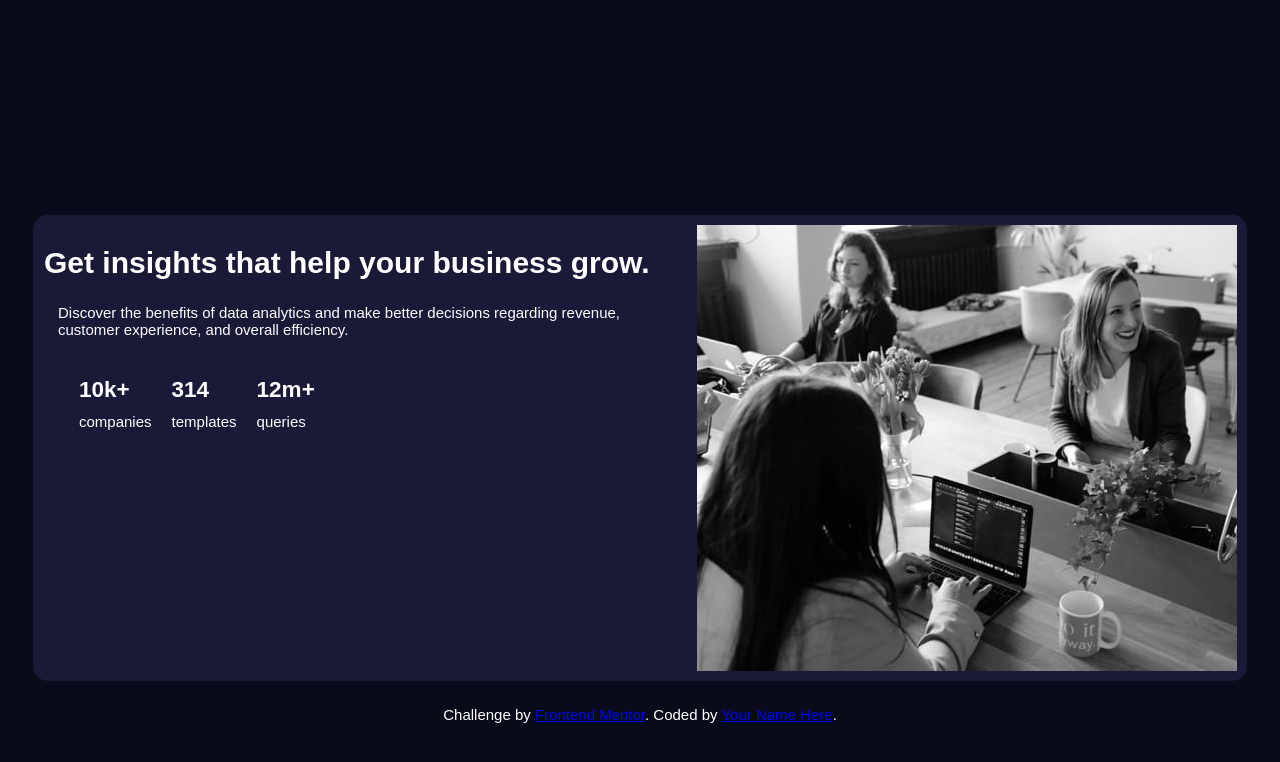
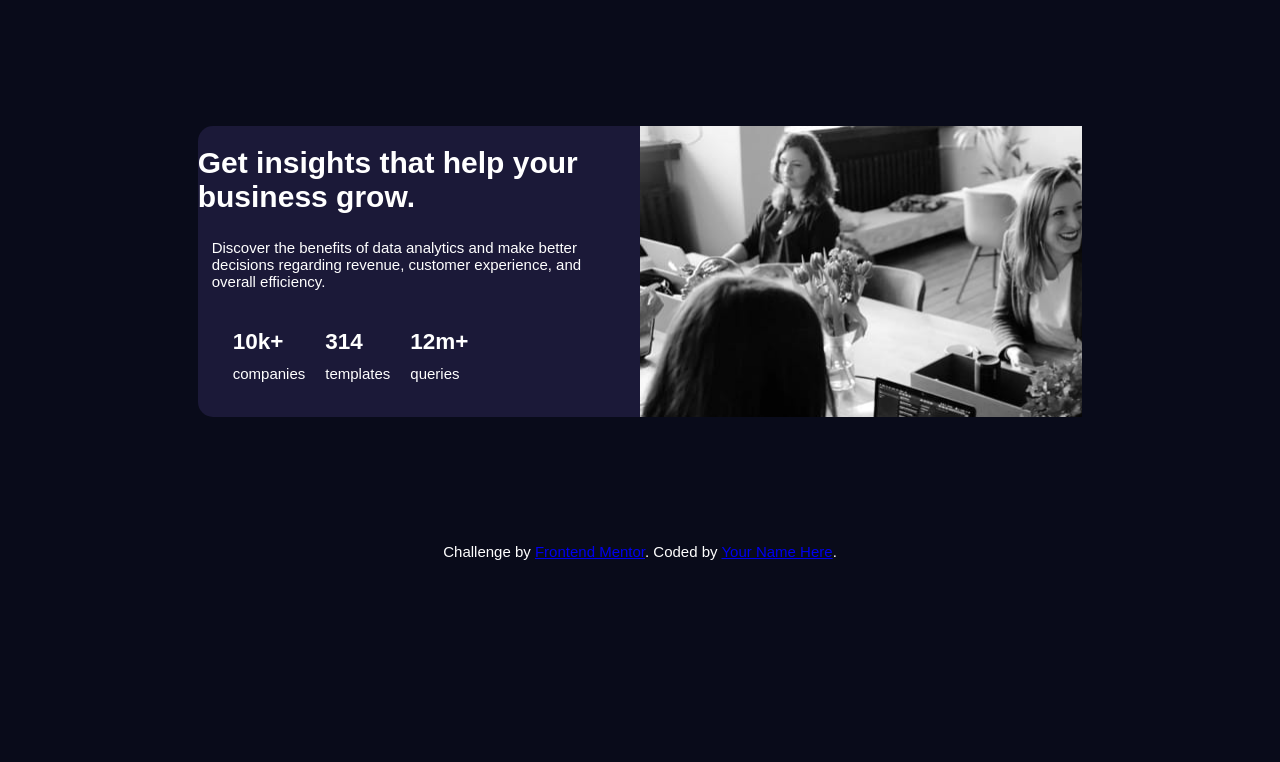
Before and after one commit to Henriqaraujo1/front-end-card-component, a plain HTML site: page index.html in a window 1280 px wide. Drawn offline with Linux system fonts and the light colour scheme; a web font is replaced by a local one.

Commit message:
trie use the display flex with background

```diff
--- a/css/styles.css
+++ b/css/styles.css
@@ -11,36 +11,40 @@ body {
 .flex-container {
     display: flex;
     justify-content: center;
-    margin-top: 15%;
+    margin: 10%;
 }
 
 
 .card {
     display: flex;
-    flex-direction: row;
-    justify-content: center;
     background-color: hsl(244,38%, 16%);
     border-radius: 15px;
-    margin: 25px;
-    padding: 10px;
+
+
 }
 
 .main {
     text-align: left;
-    margin: 0 auto;
-    padding: 1px;
 }
 
 .image{
-   margin: 0 auto;
-   background-size: 100%;
+   width: 100%;
+   height: 100%;
+   background-image: url('/images/image-header-desktop.jpg');
 
 }
 
-@media only screen and (max-width: 480px) {
+@media only screen and (max-width: 480px), (max-width: 800px) {
     .card {
         display: flex;
         flex-direction: column-reverse;
+        border: 1px solid green;
+    }
+    .image {
+        width: 30%;
+        height: 100%;
+        background-image: url('/images/image-header-mobile.jpg');
+        border: 1px solid yellow;
     }
 }
 
--- a/index.html
+++ b/index.html
@@ -35,7 +35,7 @@
       </div>
 
       </div>
-      <img class="image" src="images/image-header-desktop.jpg" alt="meating">
+      <div class="image"></div>
     </div>
   </div>
 
```
